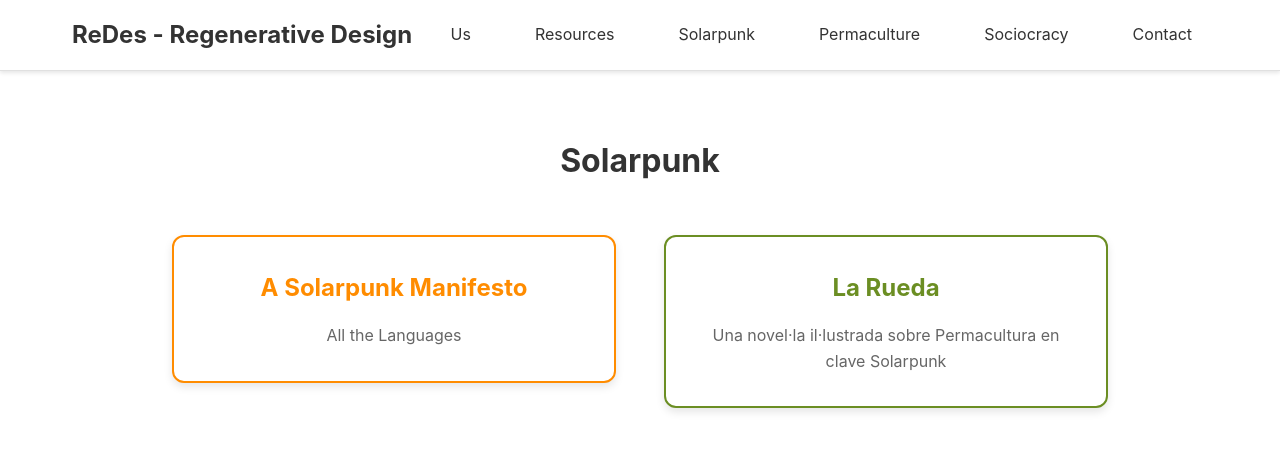
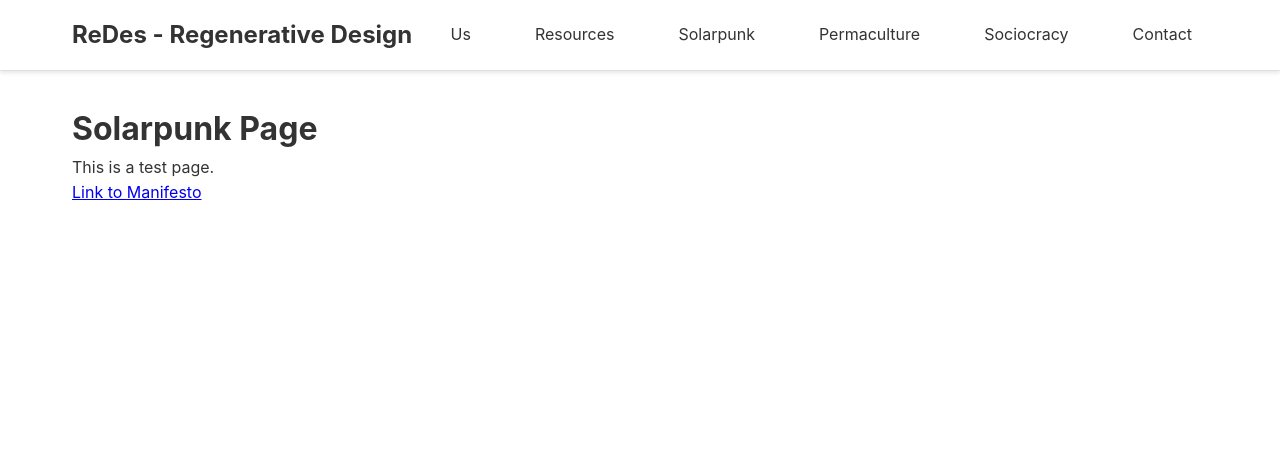
Before and after one commit to pawelngei/re-des, a Jekyll site: the page built from solarpunk.md, in a window 1280 px wide. Shown: the top 451 px of the page. Built offline with Jekyll 4.4.1, drawn with Linux system fonts in a browser that asks for light colours.

Commit message:
Update solarpunk.md

```diff
--- a/solarpunk.md
+++ b/solarpunk.md
@@ -3,26 +3,8 @@ layout: default
 title: Solarpunk
 ---
 
-<div style="padding: 2rem; max-width: 1000px; margin: 0 auto;">
-    <h1 style="text-align: center; margin-bottom: 3rem;">Solarpunk</h1>
+# Solarpunk Page
 
-    <div style="display: flex; gap: 3rem; justify-content: center; flex-wrap: wrap;">
-        <div style="flex: 1; min-width: 300px; text-align: center;">
-            <a href="/solarpunk-manifesto/" style="text-decoration: none; color: inherit;">
-                <div style="border: 2px solid #FF8C00; border-radius: 12px; padding: 2rem; background: #fff; box-shadow: 0 4px 8px rgba(0,0,0,0.1);">
-                    <h2 style="color: #FF8C00; margin-bottom: 1rem;">A Solarpunk Manifesto</h2>
-                    <p style="color: #666;">All the Languages</p>
-                </div>
-            </a>
-        </div>
+This is a test page.
 
-        <div style="flex: 1; min-width: 300px; text-align: center;">
-            <a href="/la-rueda/" style="text-decoration: none; color: inherit;">
-                <div style="border: 2px solid #6B8E23; border-radius: 12px; padding: 2rem; background: #fff; box-shadow: 0 4px 8px rgba(0,0,0,0.1);">
-                    <h2 style="color: #6B8E23; margin-bottom: 1rem;">La Rueda</h2>
-                    <p style="color: #666;">Una novel·la il·lustrada sobre Permacultura en clave Solarpunk</p>
-                </div>
-            </a>
-        </div>
-    </div>
-</div>
+[Link to Manifesto](/solarpunk-manifesto/)
```
